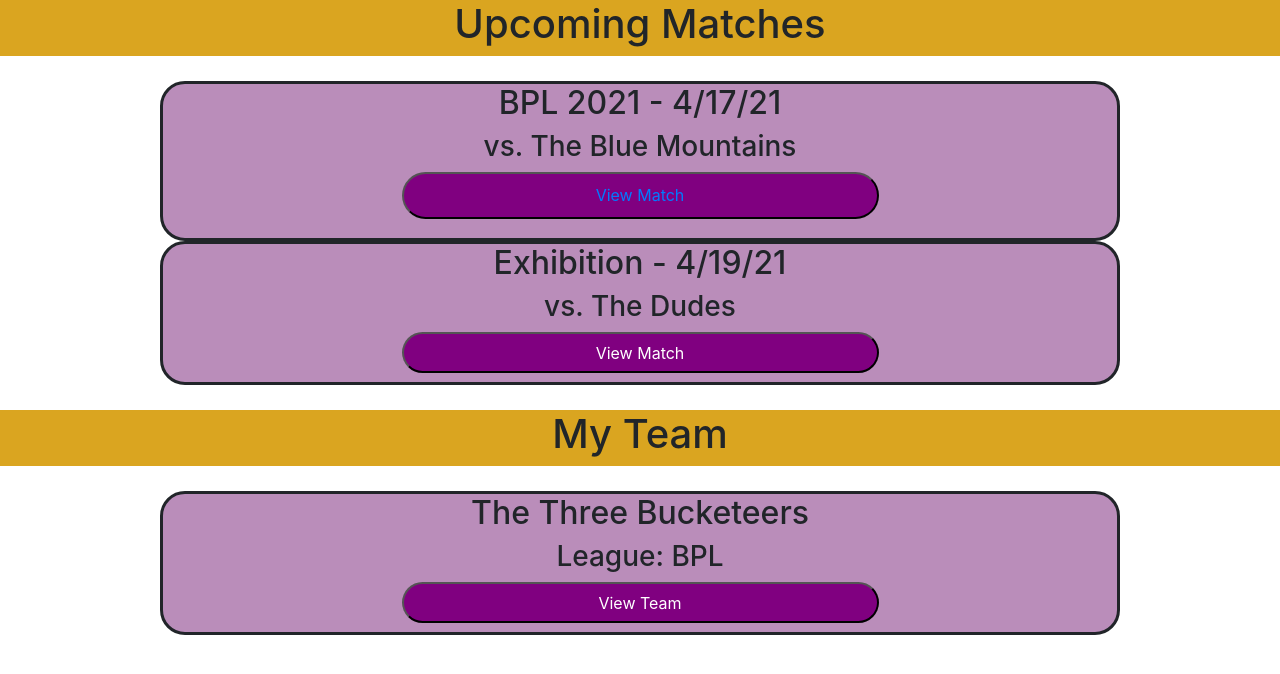
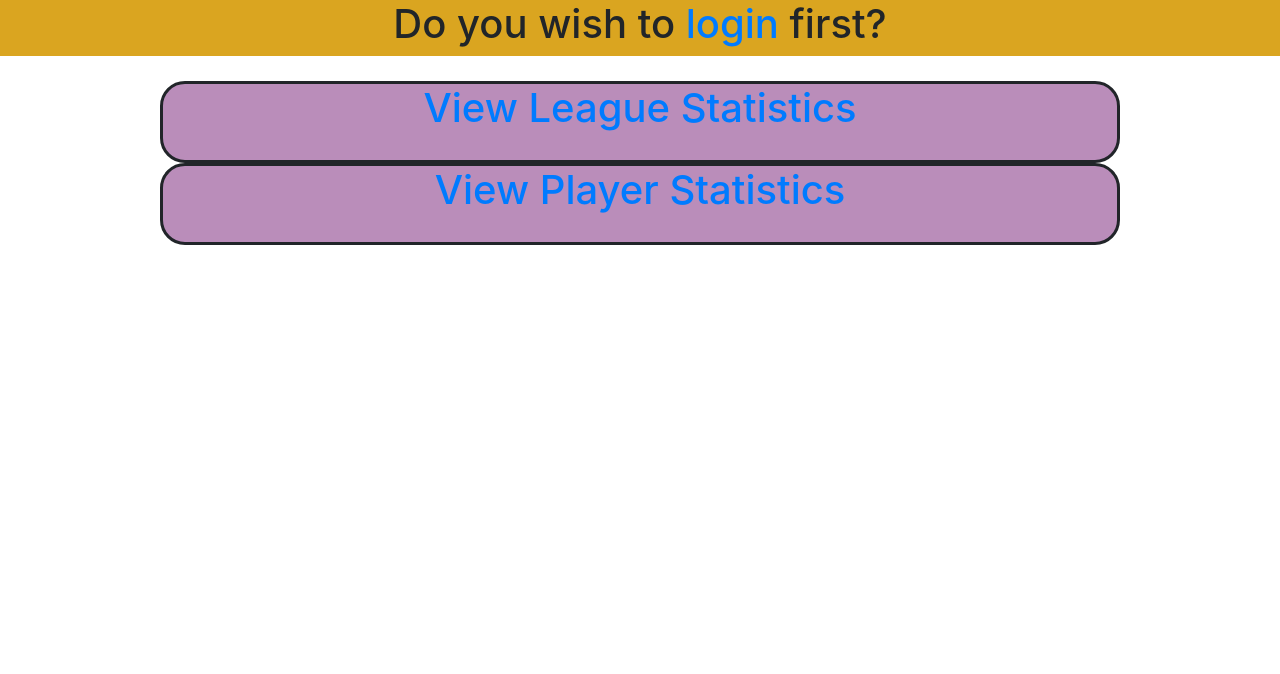
Before and after one commit to AustinTB/BPL, a PHP site: page /homepage.php in a window 1280 px wide. Shown: the part 82-756 px from the top of the page. Run offline with PHP 8.4, Linux system fonts and the light colour scheme.

Commit message:
Used PHP if to change home for different users

```diff
--- a/homepage.php
+++ b/homepage.php
@@ -6,43 +6,169 @@
 </head>
 
 <body>
-  <?php include('header.php') ?>
+  <?php include('header.php');
+  include('connect-db.php');
+  ?>
+
+  <?php if (isset($_SESSION['admin']) && isset($_SESSION['id'])) : ?>
 
     <div class="grid-container">
       <div class="grid-header">
         <h1>Upcoming Matches</h1>
       </div>
+      <?php
+      $leagues = getLeagues($_SESSION['id']);
+      ?>
+     <?php foreach ($leagues as $league):
+
+        $league_id = $league[0];
+
+        $matches = getMatches($league);
+
+        foreach ($matches as $match): ?>
+
         <div class="grid-row">
-      <h2>BPL 2021 - 4/17/21</h2>
-      <h3>vs. The Blue Mountains</h3>
-      <button class="btn-grid">
-        <a class="nav-link" href="match.php">View Match</a>
-      </button>
+          <h2><?php echo $match['game_name'] ?></h2>
+          <h3><?php echo getTeamNameFromId($match['team1_id']) ?> VS. <?php echo getTeamNameFromId($match['team2_id']) ?> </h3>
+          <h3><?php echo $match['date'] ?> </h3>
+          <form action="record-stats.php" method="post">
+            <input type="submit" value="Record" name="action" class="btn-grid" />
+            <input type="hidden" name="game_id" value="<?php echo $match['game_id'] ?>" />
+          </form>
+          <form action="<?php $_SERVER['PHP_SELF'] ?>" method="post">
+            <input type="submit" value="Delete" name="action" class="btn-danger" />
+            <input type="hidden" name="game_id" value="<?php echo $match['game_id'] ?>" />
+          </form>
+        </div>
+
+        <?php endforeach; ?>
+      <?php endforeach; ?>
+
+
+    </div>
+
+  <?php elseif (!isset($_SESSION['admin']) && isset($_SESSION['id'])): ?>
+
+    <div class="grid-container">
+      <div class="grid-header">
+        <h1>My Upcoming Matches</h1>
+      </div>
+      <?php
+      $teams = getTeamsFromId($_SESSION['id']);
+      ?>
+     <?php foreach ($teams as $team):
+
+        //echo $team[0];
+
+        $games = getMatchesFromTeam($team[0]);
+
+          foreach ($games as $game): ?>
+
+          <div class="grid-row">
+            <h2><?php echo $game['game_name'] ?></h2>
+            <h3><?php echo getTeamNameFromId($game['team1_id']) ?> VS. <?php echo getTeamNameFromId($game['team2_id']) ?> </h3>
+            <h3><?php echo $game['date'] ?> </h3>
+          </div>
+
+          <?php endforeach; ?>
+      <?php endforeach; ?>
+
+
+    </div>
+
+  <?php else : ?>
+
+    <div class="grid-container">
+      <div class="grid-header">
+        <h1> Do you wish to <a href="login.php">login</a> first? </h1>
       </div>
       <div class="grid-row">
-      <h2>Exhibition - 4/19/21</h2>
-      <h3>vs. The Dudes</h3>
-      <button class="btn-grid">
-        <a href="#"></a>
-        View Match
-      </button>
+        <h1> <a href="select-league.php"> View League Statistics </a> </h1>
+      </div>
+      <div class="grid-row">
+        <h1> <a href="player-stats.php"> View Player Statistics </a> </h1>
       </div>
     </div>
 
-  <div class="grid-container">
-    <div class="grid-header">
-      <h1>My Team</h1>
-    </div>
-    <div class="grid-row">
-      <h2>The Three Bucketeers</h2>
-      <h3>League: BPL</h3>
-      <button class="btn-grid">
-        <a href="#"></a>
-        View Team
-      </button>
-    </div>
-  </div>
+  <?php endif; ?>
 
 </body>
 
 </html>
+
+<?php
+
+function getLeagues($admin_id) {
+  global $db;
+
+  $admin_id = (string)$admin_id;
+
+  $query = "SELECT league_id FROM league WHERE admin_id = " . $admin_id;
+  $sql = $db->prepare($query);
+  $sql->execute();
+
+  $leagues = $sql->fetchAll();
+
+  $sql->closeCursor();
+
+  return $leagues; //MAYBE CHANGE?
+}
+
+function getMatches($league) {
+  global $db;
+
+  $league = $league[0];
+
+  $query = "SELECT * FROM game WHERE league_id = " . $league . " AND winner IS NULL";
+  $sql = $db->prepare($query);
+  $sql->execute();
+
+  $matches = $sql->fetchAll();
+
+  $sql->closeCursor();
+
+  return $matches;
+}
+
+function getTeamNameFromId($team_id) {
+  global $db;
+
+  $query = "SELECT team_name FROM team WHERE team_id = " . $team_id;
+  $sql = $db->prepare($query);
+  $sql->execute();
+
+  $team_name = $sql->fetch()[0];
+
+  $sql->closeCursor();
+  return $team_name;
+}
+
+function getTeamsFromId($player_id) {
+  global $db;
+
+  //$player_id = (string)$player_id;
+
+  $query = "SELECT team_id FROM team WHERE player1_id = '" . $player_id . "' OR player2_id = '" . $player_id . "' OR player3_id = '" . $player_id . "'";
+  $sql = $db->prepare($query);
+  $sql->execute();
+
+  $teams = $sql->fetchAll();
+
+  $sql->closeCursor();
+  return $teams;
+}
+
+function getMatchesFromTeam($team) {
+  global $db;
+
+  $query = "SELECT * from game WHERE team1_id = " . $team . " OR team2_id = " . $team . " AND winner IS NULL";
+  $sql = $db->prepare($query);
+  $sql->execute();
+
+  $games = $sql->fetchAll();
+
+  $sql->closeCursor();
+  return $games;
+}
+
+?>
```
Lines whose indentation alone changed are shown as unchanged.
